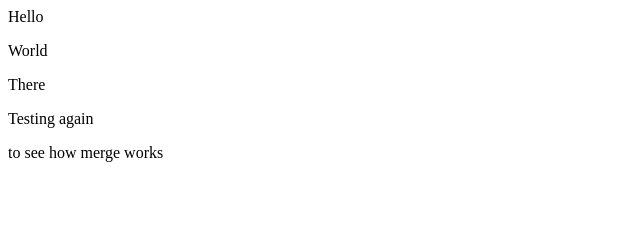
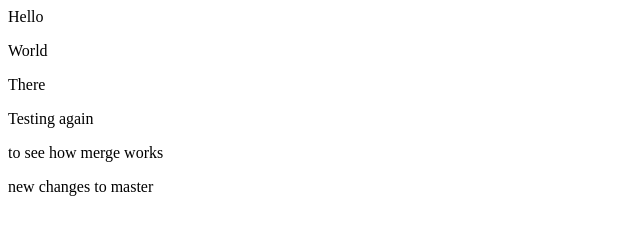
Before and after one commit to lalluramanan/demo-repo, a plain HTML site: page index.html in a window 1280 px wide. Shown: the whole page, without its empty margins (0-640 px from the left). Drawn offline with Linux system fonts and the light colour scheme.

Commit message:
Update index.html

```diff
--- a/index.html
+++ b/index.html
@@ -10,5 +10,6 @@
 <p>There</p>
 <p>Testing again</p>
 <p>to see how merge works</p>
+  <p>new changes to master</p>
 </body>
 </html>
```
